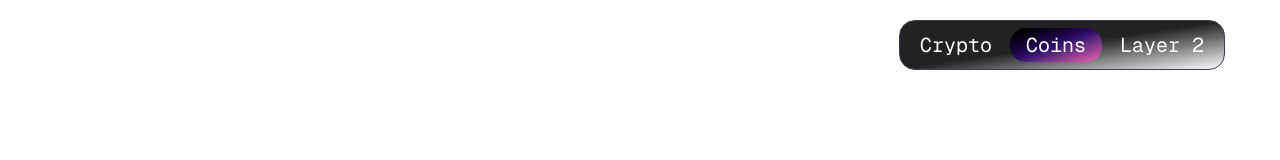
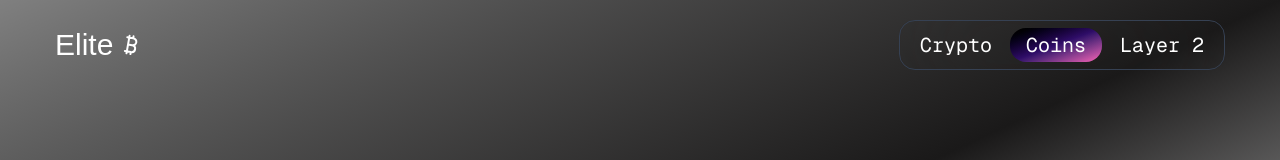
Before and after one commit to SamirSweden/Elite, a Next.js app: page /stablecoins in a window 1280 px wide. Shown: the top 160 px of the page. Built offline with nearby package versions, Linux system fonts and the light colour scheme.

Commit message:
added blur

```diff
--- a/app/components/UI/nav/Navigation.tsx
+++ b/app/components/UI/nav/Navigation.tsx
@@ -38,7 +38,7 @@ export default function Navigation() {
               <Bitcoin />
             </Link>
 
-            <ul className="menu  max-[768px]:hidden flex items-center gap-4.5 !py-[10px] !px-[20px] border border-gray-700 bg-gradient-to-br  from-[#000] via-[#222] from-[#222222] rounded-2xl">
+            <ul className="menu  max-[768px]:hidden flex items-center gap-4.5 !py-[10px] !px-[20px] border border-gray-700 bg-transparent backdrop-blur-3xl rounded-2xl">
               {navLinks.map((navlink) => {
                 const isActive = pathname === navlink.href;
 
--- a/app/components/coinBanner/CoinBanner.tsx
+++ b/app/components/coinBanner/CoinBanner.tsx
@@ -11,7 +11,7 @@ const bannerContent = {
 
 const CoinBanner = () => {
     return <>
-        <section className="banner !py-25 !px-0">
+        <section className="banner !py-25 !px-0 ">
             <div className="container">
                 <div className="flex items-center justify-between max-[768px]:flex-col">
 
@@ -20,7 +20,7 @@ const CoinBanner = () => {
                         <h2 className={'text-5xl max-[520px]:text-2xl text-wrap font-mono'}>{bannerContent.title}</h2>
                         <p className={'text-wrap text-lg font-mono !mb-[30px]'}>{bannerContent.text} <span className={'bg-purple-600 rounded-lg'}>even when the price of ETH changes.</span></p>
                     </div>
-                    <Image src={CoinImg} width={400} height={400} alt="Coin" priority className={'shadow-2xl shadow-white rounded-full '} />
+                    <Image preload={false} src={CoinImg} width={400} height={400} alt="Coin" priority className={'shadow-2xl shadow-white rounded-full '} />
                 </div>
             </div>
         </section>
--- a/app/stablecoins/page.tsx
+++ b/app/stablecoins/page.tsx
@@ -5,8 +5,10 @@ import Navigation from "@/app/components/UI/nav/Navigation";
 const Stablecoins = () => {
     return (
         <>
-            <Navigation/>
-            <CoinBanner/>
+            <main className={"bg-gradient-to-br from-black/50 to-[##7d5c5c] via-[#1a1919]"}>
+                <Navigation/>
+                <CoinBanner/>
+            </main>
         </>
     )
 }
```
